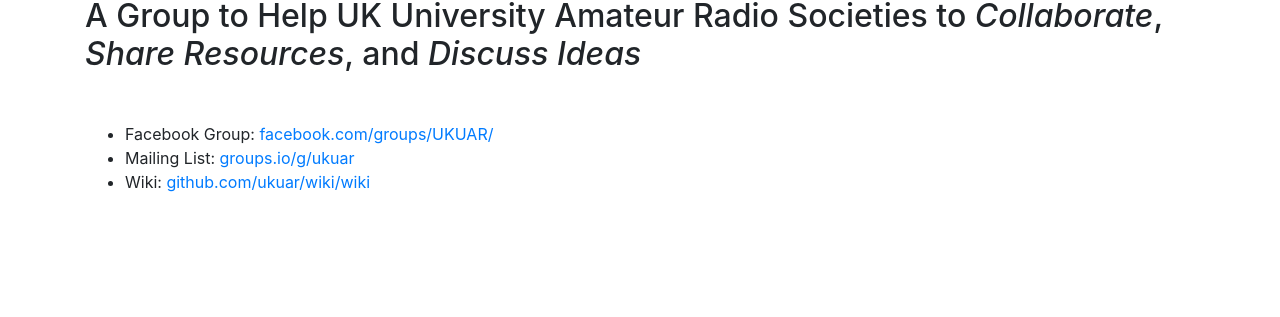
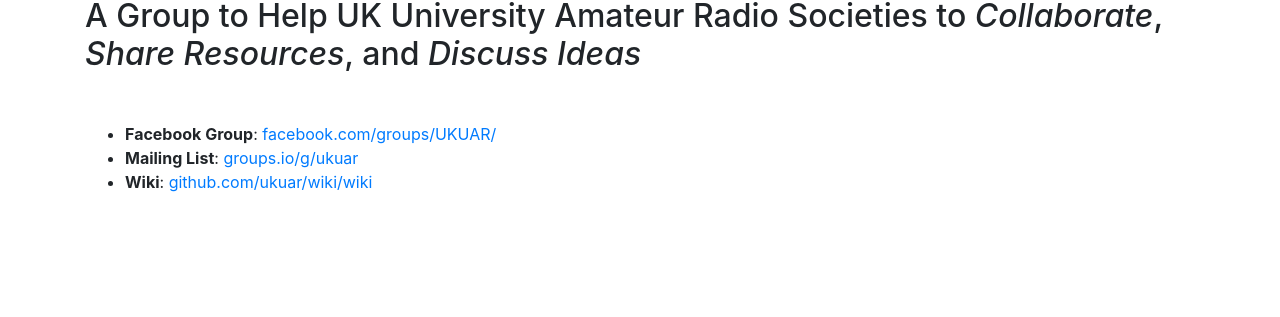
Before and after one commit to ukuar/ukuar.org, a Jekyll site: the page built from index.md, in a window 1280 px wide. Shown: the part 367-684 px from the top of the page. Built offline with Jekyll 4.4.1, drawn with Linux system fonts in a browser that asks for light colours; our own code applies the rules of GitHub Pages for plain Markdown files.

```diff
--- a/index.md
+++ b/index.md
@@ -4,6 +4,6 @@ title: Home
 
 ## A Group to Help UK University Amateur Radio Societies to *Collaborate*, *Share Resources*, and *Discuss Ideas*
 <br>
-* Facebook Group: [facebook.com/groups/UKUAR/](https://www.facebook.com/groups/UKUAR/)
-* Mailing List: [groups.io/g/ukuar](groups.io/g/ukuar)
-* Wiki: [github.com/ukuar/wiki/wiki](github.com/ukuar/wiki/wiki)
+* **Facebook Group**: [facebook.com/groups/UKUAR/](https://www.facebook.com/groups/UKUAR/)
+* **Mailing List**: [groups.io/g/ukuar](groups.io/g/ukuar)
+* **Wiki**: [github.com/ukuar/wiki/wiki](github.com/ukuar/wiki/wiki)
```
